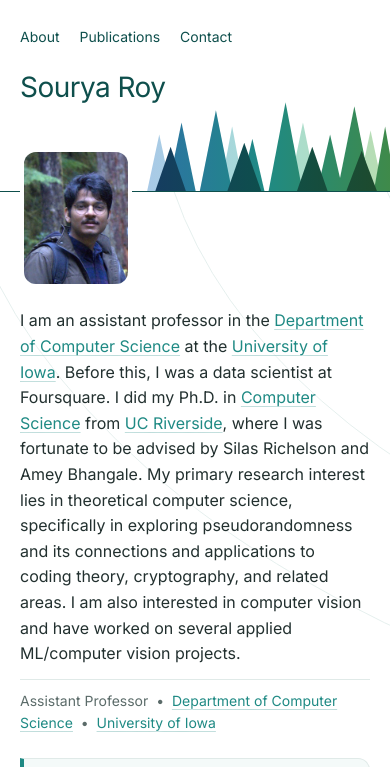
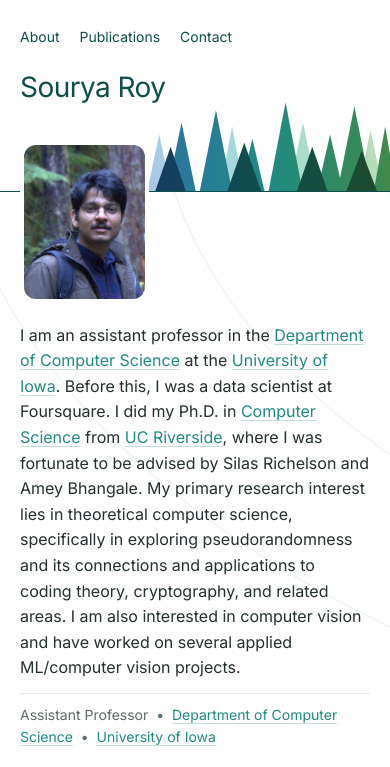
Before and after one commit to SRA2/souryar, a plain HTML site: page index.html in a window 390 px wide. Shown: the top 767 px of the page. Drawn offline with Linux system fonts and the light colour scheme.

Commit message:
Update index.html

```diff
--- a/index.html
+++ b/index.html
@@ -104,15 +104,15 @@
     /* ---------- About ---------- */
     .about {
       display: grid;
-      grid-template-columns: 142px minmax(0, 1fr);
+      grid-template-columns: 163px minmax(0, 1fr);
       gap: 40px;
       align-items: start;
     }
     .photo {
-      margin-top: -48px;
+      margin-top: -55px;
       position: relative;
       z-index: 3;
-      width: 142px;
+      width: 163px;
       aspect-ratio: 4 / 5;
       border-radius: 16px;
       overflow: hidden;
@@ -270,7 +270,7 @@
       .hero-text { padding: 20px 0 90px; }
       .hero .trees { width: 100%; height: 55%; }
       .about { grid-template-columns: 1fr; gap: 20px; }
-      .photo { width: 112px; margin-top: -44px; }
+      .photo { width: 129px; margin-top: -51px; }
       .about-text { padding-top: 0; }
       .pub { grid-template-columns: 1fr; }
       .authors { grid-column: 1; }
```
